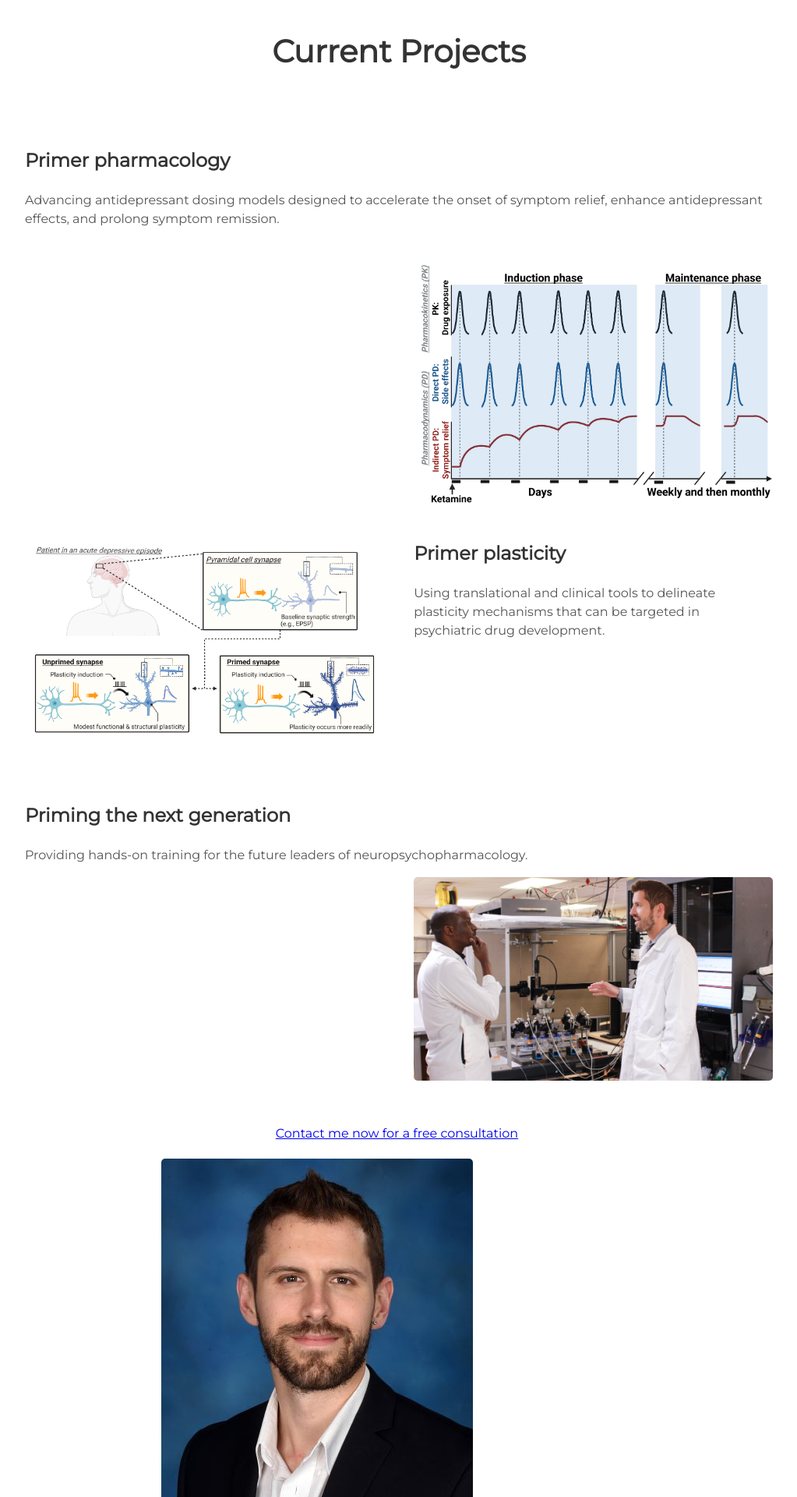
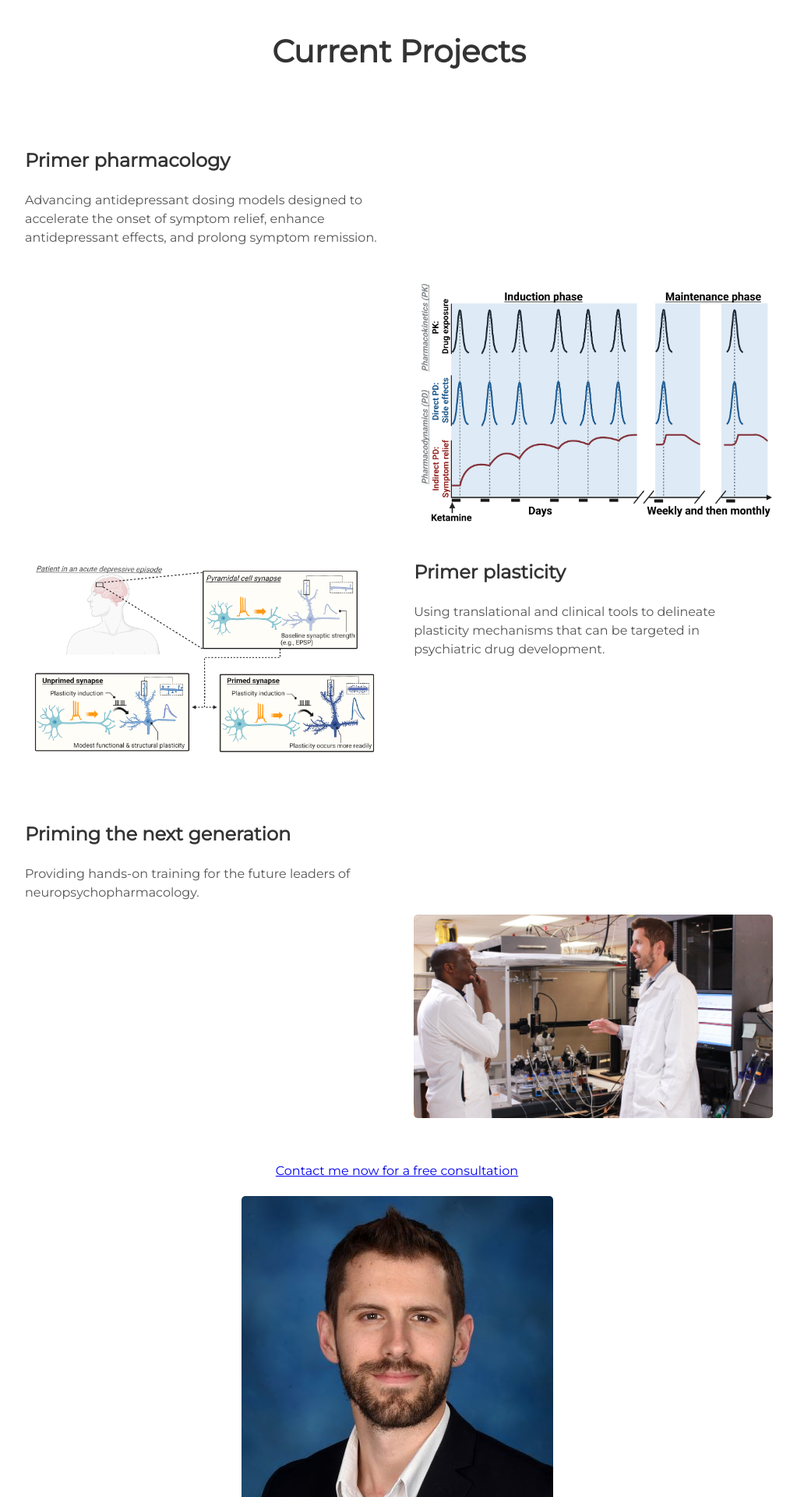
Before and after one commit to synaptic-priming/Nomad, a Jekyll site: the page built from index.html, in a window 1280 px wide. Shown: the part 2286-4206 px from the top of the page at 78% size, without its empty margins (128-1151 px from the left). Built offline with Jekyll 4.4.1, drawn with Linux system fonts in a browser that asks for light colours.

Commit message:
Update projects.html

```diff
--- a/_includes/projects.html
+++ b/_includes/projects.html
@@ -1,9 +1,8 @@
 <div class="user-details">
   <h1> Current Projects </h1>
-  </div>
 </div>
 <div class="user-projects">
-    <div class="contents-left">
+    <div class="contents">
     <h3> Primer pharmacology </h3>
     <p>Advancing antidepressant dosing models designed to accelerate the onset of symptom relief, enhance antidepressant effects, and prolong symptom remission.</p>
   </div>
@@ -21,7 +20,7 @@
   </div>
 </div>
   <div class="user-projects">
-      <div class="contents-left">
+      <div class="contents">
     <h3> Priming the next generation </h3>
     <p>Providing hands-on training for the future leaders of neuropsychopharmacology.</p>
   </div>
@@ -34,8 +33,10 @@
     <p align="center"><a href="mailto: synaptic.priming@gmail.com"> Contact me now for a free consultation </a></p>
 </div>
 <div class="user-projects">
-  <div class="images-center">
+  <div class="images">
+    <p align="center">
     <img alt="mountains" src="{{ "/assets/img/Headshot1.jpg" | prepend: site.baseurl }}" />
+      </p>
      </div>
   </div>
   <div class="contents-center">
```
